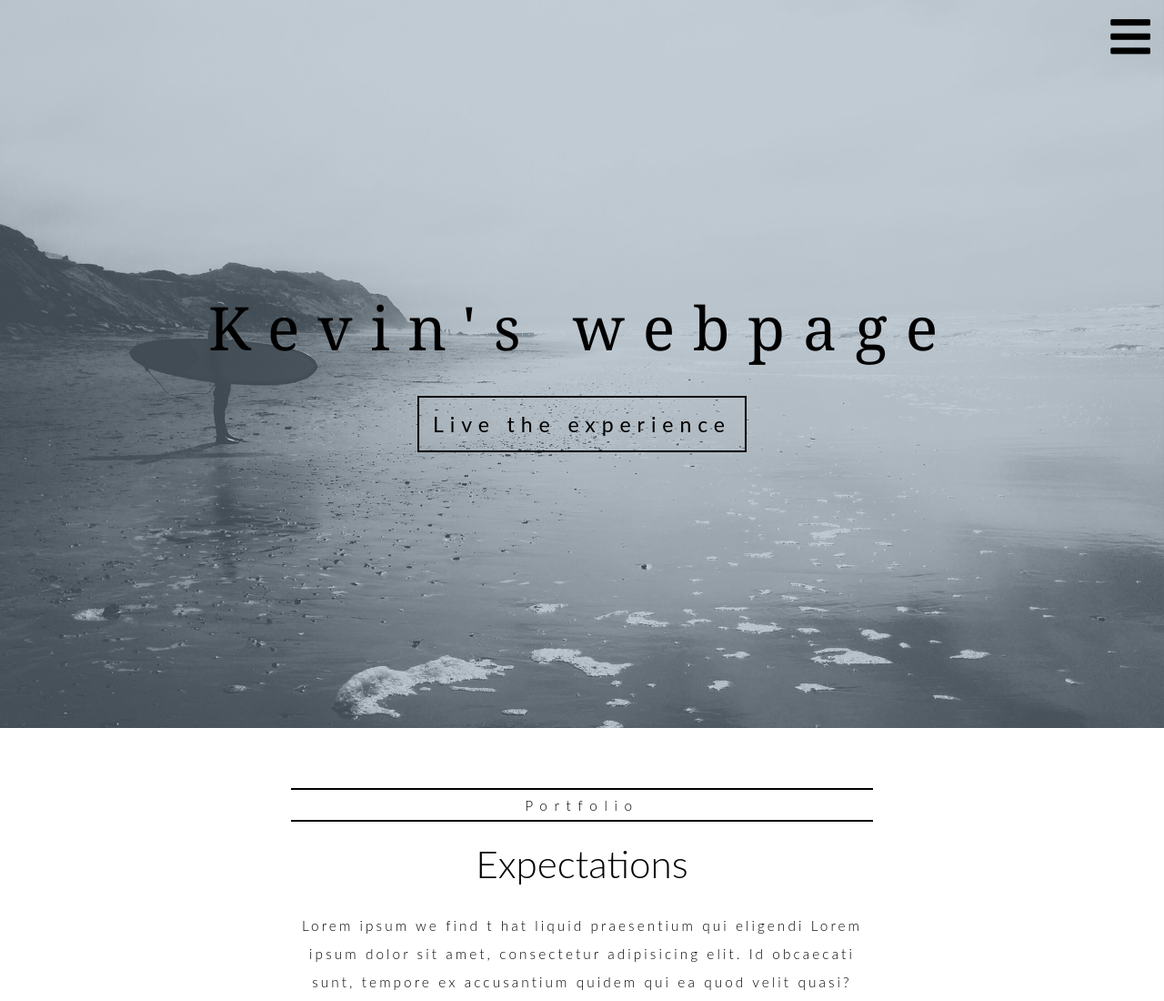
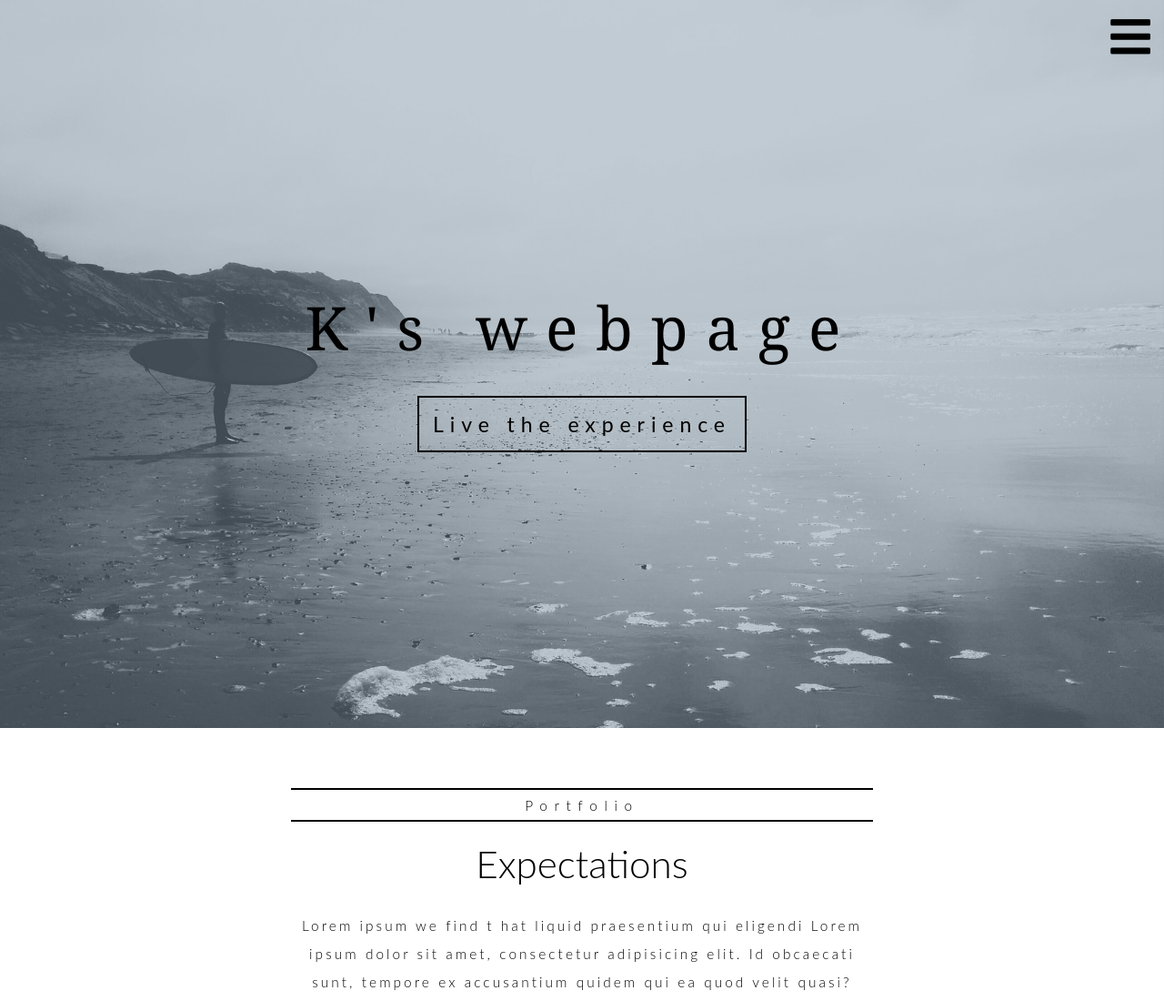
Before and after one commit to GeovaniRaffaelli/k-website, a plain HTML site: page index.html in a window 1280 px wide. Shown: the top 1100 px of the page at 91% size. Drawn offline with Linux system fonts and the light colour scheme.

Commit message:
minor change

```diff
--- a/index.html
+++ b/index.html
@@ -52,7 +52,7 @@
 		<li></li>
 	</ul>
 	<div class="v-center">
-		<h1>Kevin's webpage</h1>
+		<h1>K's webpage</h1>
 		<p><a href="#">Live the experience</a>
 	</div>
 </section>
```
